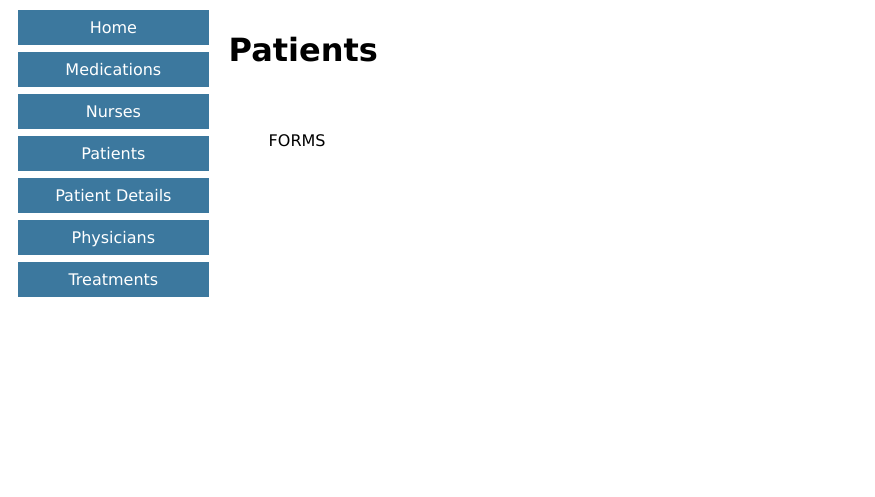
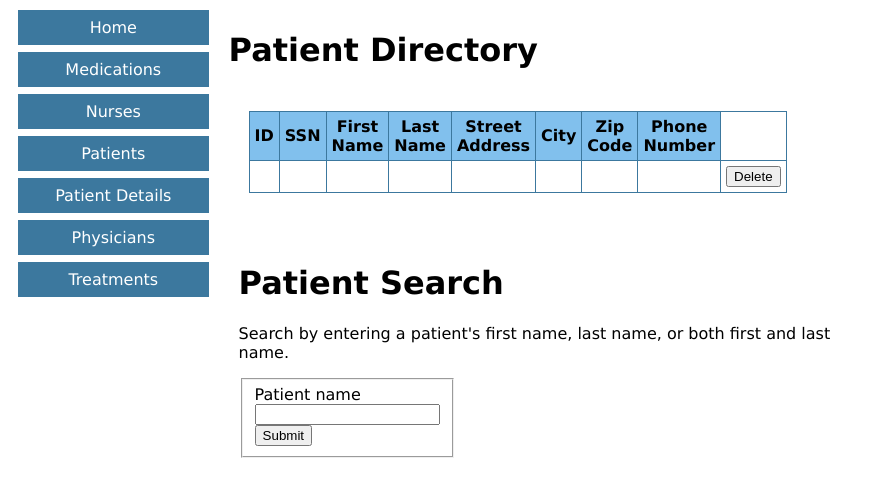
Before and after one commit to crystalelie/West-Valley-Medical-Center, a Flask app: page /patients in a window 1280 px wide. Shown: the part 119-616 px from the top of the page, without its empty margins (0-875 px from the left). Run offline with Flask 2, Linux system fonts and the light colour scheme; parts of the project's set-up code (start-up, migrations or seed data) failed here and were passed over; some libraries are stand-ins or nearby versions.

Commit message:
Add files via upload

```diff
--- a/templates/patients.html
+++ b/templates/patients.html
@@ -26,15 +26,51 @@
     </div>
 
   <div class="col-s-9">
-    <h1>Patients</h1>
-    <div class="float" style="padding: 20px;">
+    <h1>Patient Directory</h1>
 
-      <div class="col-s-9 child"> FORMS</div>
-
-      <div class="col-s-9 child">
-     <!-- DIV FOR THE TABLE VIEW-->
+      <div class="child">
+        <table>
+          <thead>
+            <tr>
+              <th>ID</th>
+              <th>SSN</th>
+              <th>First Name</th>
+              <th>Last Name</th>
+              <th>Street Address</th>
+              <th>City</th>
+              <th>Zip Code</th>
+              <th>Phone Number</th>
+            </tr>
+          </thead>
+          <tbody>
+            <td></td>
+            <td></td>
+            <td></td>
+            <td></td>
+            <td></td>
+            <td></td>
+            <td></td>
+            <td></td>
+            <td><button type="button">Delete</button></td>
+          </tbody>
+        </table>
         </div>
       </div>
+
+    <!-- FORMS -->
+    <div class="child">
+      <h1>Patient Search</h1>
+      <p>
+        Search by entering a patient's first name, last name, or both first and last name.
+      </p>
+      <form action="/patientsearch" method="POST">
+        <fieldset style="width:30%">
+          <label for="name">Patient name</label>
+          <input type="text" id="name">
+          <input type="submit" value="Submit">
+        </fieldset>
+      </form>
+    </div>
 </div>
 
 
```
Also changed, not shown: templates/medications.html (+7 -7 lines), templates/nurses.html (+7 -4 lines), templates/patientdetails.html (+7 -4 lines), templates/physicians.html (+7 -4 lines), templates/treatments.html (+7 -4 lines).
